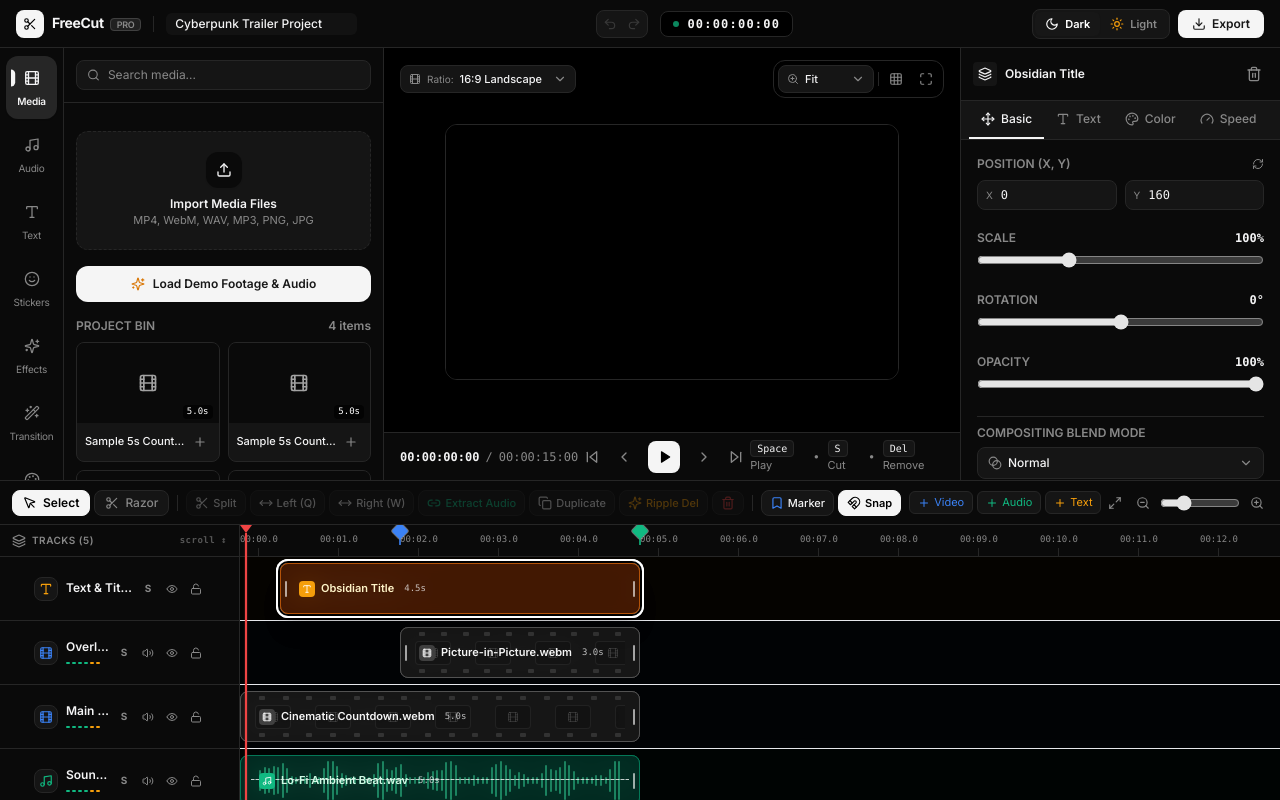
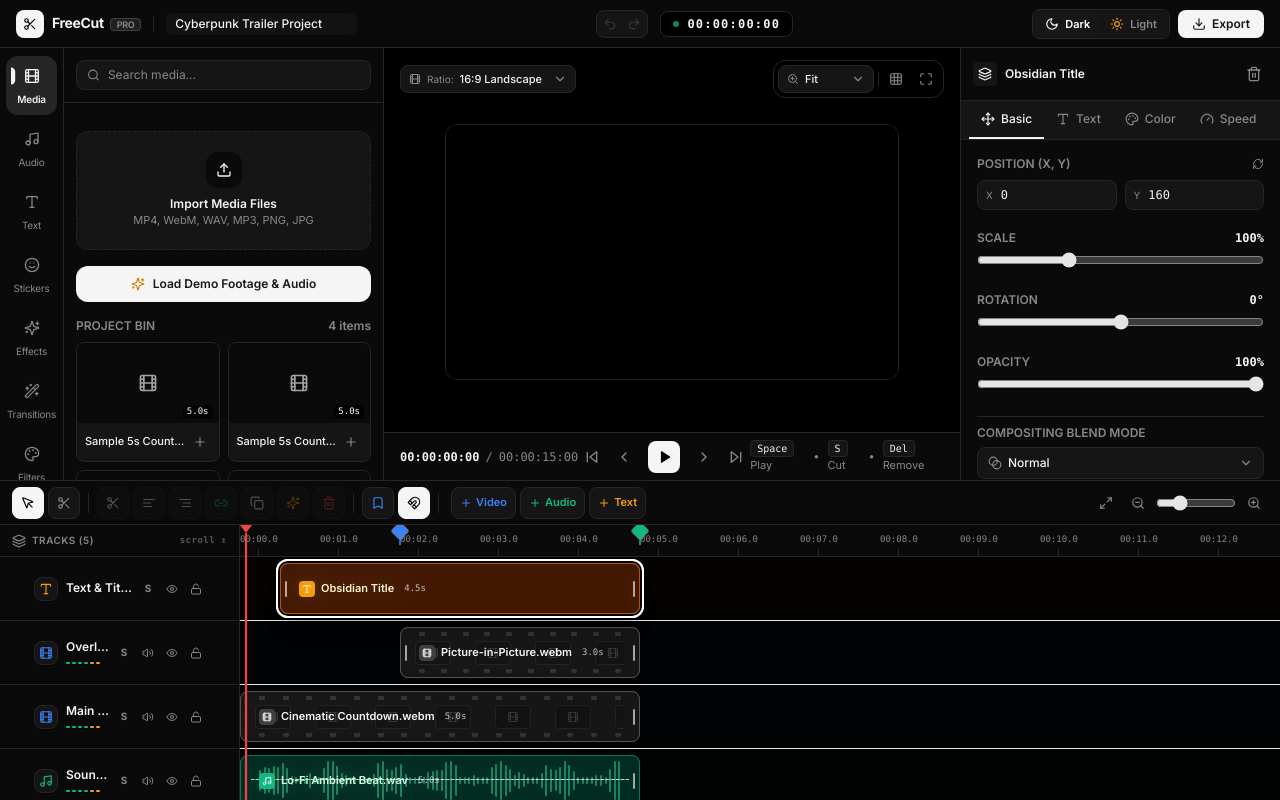
Before and after one commit to SamurAIGPT/FreeCut, a React (Vite) app: page / in a window 1280 px wide. Built offline with nearby package versions, Linux system fonts and the light colour scheme.

Commit message:
feat: add custom hover tooltips for all toolbar and sidebar icons, fix sidebar nav vertical scrolling

```diff
--- a/src/components/assets/AssetsPanel.tsx
+++ b/src/components/assets/AssetsPanel.tsx
@@ -4,9 +4,11 @@ import { SidebarContent } from '../sidebar/SidebarContent';
 
 export const AssetsPanel: React.FC = () => {
   return (
-    <div className="flex h-full shrink-0">
+    <div className="flex h-full shrink-0 overflow-hidden">
       <SidebarNav />
       <SidebarContent />
     </div>
   );
 };
+
+export default AssetsPanel;
--- a/src/components/sidebar/SidebarNav.tsx
+++ b/src/components/sidebar/SidebarNav.tsx
@@ -2,6 +2,7 @@ import React from 'react';
 import { Film, Music, Type, Sparkles, Wand2, Smile, Palette } from 'lucide-react';
 import { useEditorStore } from '@/store/useEditorStore';
 import { SidebarTab } from '@/types/editor';
+import { Tooltip } from '@/components/ui/Tooltip';
 
 interface NavItem {
   id: SidebarTab;
@@ -15,7 +16,7 @@ const NAV_ITEMS: NavItem[] = [
   { id: 'text', label: 'Text', icon: Type },
   { id: 'stickers', label: 'Stickers', icon: Smile },
   { id: 'effects', label: 'Effects', icon: Sparkles },
-  { id: 'transitions', label: 'Transition', icon: Wand2 },
+  { id: 'transitions', label: 'Transitions', icon: Wand2 },
   { id: 'filters', label: 'Filters', icon: Palette },
 ];
 
@@ -24,18 +25,18 @@ export const SidebarNav: React.FC = () => {
   const setActiveTab = useEditorStore((s) => s.setActiveSidebarTab);
 
   return (
-    <nav className="flex w-16 shrink-0 flex-col items-center border-r border-app-border bg-app-surface py-2 select-none transition-colors duration-200">
-      <div className="flex flex-1 flex-col gap-1 w-full px-1.5">
+    <nav className="flex h-full w-16 shrink-0 flex-col items-center border-r border-app-border bg-app-surface py-2 select-none overflow-y-auto overflow-x-hidden scrollbar-thin transition-colors duration-200">
+      <div className="flex flex-col gap-1 w-full px-1.5 pb-4">
         {NAV_ITEMS.map((item) => {
           const Icon = item.icon;
           const isActive = activeTab === item.id;
           return (
+            <Tooltip key={item.id} content={item.label} side="right" delay={200} className="w-full">
               <button
-              key={item.id}
                 onClick={() => setActiveTab(item.id)}
-              className={`group flex flex-col items-center justify-center gap-1 rounded-xl py-2.5 transition ${
+                className={`group flex w-full flex-col items-center justify-center gap-1 rounded-xl py-2 transition ${
                   isActive
-                  ? 'bg-neutral-200 dark:bg-neutral-800 text-app-text font-semibold shadow-sm'
+                    ? 'bg-neutral-200 dark:bg-neutral-800 text-app-text font-semibold shadow-xs'
                     : 'text-app-text-muted hover:bg-app-elevated hover:text-app-text'
                 }`}
               >
@@ -49,11 +50,14 @@ export const SidebarNav: React.FC = () => {
                     <span className="absolute -left-2 h-4 w-1 rounded-r-full bg-neutral-900 dark:bg-neutral-100" />
                   )}
                 </div>
-              <span className="text-[10px] tracking-tight">{item.label}</span>
+                <span className="text-[10px] tracking-tight truncate max-w-[50px]">{item.label}</span>
               </button>
+            </Tooltip>
           );
         })}
       </div>
     </nav>
   );
 };
+
+export default SidebarNav;
--- a/src/components/timeline/Timeline.tsx
+++ b/src/components/timeline/Timeline.tsx
@@ -1,13 +1,14 @@
 import React, { useRef, useState } from 'react';
 import {
   Magnet, Plus, Scissors, Trash2, ZoomIn, ZoomOut, MousePointer,
-  Copy, Link2, Bookmark, Sparkles, MoveHorizontal, Maximize2, Layers
+  Copy, Link2, Bookmark, Sparkles, AlignLeft, AlignRight, Maximize2, Layers
 } from 'lucide-react';
 import { useEditorStore } from '@/store/useEditorStore';
 import { TrackHeader } from './TrackHeader';
 import { TimeRuler } from './TimeRuler';
 import { Playhead } from './Playhead';
 import { ClipItem } from './ClipItem';
+import { Tooltip } from '@/components/ui/Tooltip';
 
 export const Timeline: React.FC = () => {
   const [scrollLeft, setScrollLeft] = useState(0);
@@ -27,8 +28,6 @@ export const Timeline: React.FC = () => {
   const setZoom = useEditorStore((s) => s.setZoom);
   const isSnapping = useEditorStore((s) => s.isSnapping);
   const toggleSnapping = useEditorStore((s) => s.toggleSnapping);
-  const isRippleMode = useEditorStore((s) => s.isRippleMode);
-  const toggleRippleMode = useEditorStore((s) => s.toggleRippleMode);
   const addTrack = useEditorStore((s) => s.addTrack);
   const activeTool = useEditorStore((s) => s.activeTool);
   const setActiveTool = useEditorStore((s) => s.setActiveTool);
@@ -57,185 +56,197 @@ export const Timeline: React.FC = () => {
     <div className="flex h-80 w-full flex-col border-t border-app-border bg-app-bg select-none transition-colors duration-200">
       {/* Timeline Pro Control Bar */}
       <div className="flex h-11 w-full items-center justify-between border-b border-app-border bg-app-surface px-3">
-        {/* Left Section: Editing Tools */}
+        {/* Left Section: Icon Editing Tools with Hover Tooltips */}
         <div className="flex items-center gap-1">
           {/* Select Tool (V) */}
+          <Tooltip content="Selection Tool" shortcut="V" side="top">
             <button
               onClick={() => setActiveTool('select')}
-            title="Selection Tool (V)"
-            className={`flex items-center gap-1.5 rounded-lg border px-2.5 py-1 text-xs font-medium transition ${
+              className={`flex h-8 w-8 items-center justify-center rounded-lg border transition ${
                 activeTool === 'select'
                   ? 'border-neutral-900 bg-neutral-900 text-white dark:border-neutral-100 dark:bg-neutral-100 dark:text-black font-semibold shadow-xs'
                   : 'border-app-border bg-app-elevated text-app-text-muted hover:text-app-text hover:bg-app-surface'
               }`}
             >
               <MousePointer className="h-3.5 w-3.5" />
-            <span className="hidden sm:inline">Select</span>
             </button>
+          </Tooltip>
 
           {/* Razor Tool (C) */}
+          <Tooltip content="Razor Tool" shortcut="C" side="top">
             <button
               onClick={() => setActiveTool('razor')}
-            title="Razor Tool (C) — Click clip to cut"
-            className={`flex items-center gap-1.5 rounded-lg border px-2.5 py-1 text-xs font-medium transition ${
+              className={`flex h-8 w-8 items-center justify-center rounded-lg border transition ${
                 activeTool === 'razor'
-                ? 'border-red-500 bg-red-500/15 text-red-500 font-semibold'
+                  ? 'border-red-500 bg-red-500/15 text-red-500 font-semibold shadow-xs'
                   : 'border-app-border bg-app-elevated text-app-text-muted hover:text-app-text hover:bg-app-surface'
               }`}
             >
               <Scissors className="h-3.5 w-3.5" />
-            <span className="hidden sm:inline">Razor</span>
             </button>
+          </Tooltip>
 
-          <div className="mx-1 h-4 w-px bg-app-border" />
+          <div className="mx-1 h-5 w-px bg-app-border" />
 
           {/* Split at Playhead (S) */}
+          <Tooltip content="Split element" shortcut="S" side="top">
             <button
               onClick={() => selectedClipId && splitClip(selectedClipId)}
               disabled={!selectedClipId}
-            title="Split Clip at Playhead (S)"
-            className="flex items-center gap-1 rounded-lg border border-app-border bg-app-elevated px-2 py-1 text-xs font-medium text-app-text hover:bg-app-surface disabled:opacity-30 transition"
+              className="flex h-8 w-8 items-center justify-center rounded-lg border border-app-border bg-app-elevated text-app-text hover:bg-app-surface disabled:opacity-30 transition"
             >
               <Scissors className="h-3.5 w-3.5" />
-            <span className="text-[11px]">Split</span>
             </button>
+          </Tooltip>
 
           {/* Split Left (Q) */}
+          <Tooltip content="Split left (Trim start)" shortcut="Q" side="top">
             <button
               onClick={() => selectedClipId && splitLeft(selectedClipId)}
               disabled={!selectedClipId}
-            title="Split Left / Trim Start to Playhead (Q)"
-            className="flex items-center gap-1 rounded-lg border border-app-border bg-app-elevated px-2 py-1 text-xs font-medium text-app-text hover:bg-app-surface disabled:opacity-30 transition"
+              className="flex h-8 w-8 items-center justify-center rounded-lg border border-app-border bg-app-elevated text-app-text hover:bg-app-surface disabled:opacity-30 transition"
             >
-            <MoveHorizontal className="h-3.5 w-3.5" />
-            <span className="text-[11px]">Left (Q)</span>
+              <AlignLeft className="h-3.5 w-3.5" />
             </button>
+          </Tooltip>
 
           {/* Split Right (W) */}
+          <Tooltip content="Split right (Trim end)" shortcut="W" side="top">
             <button
               onClick={() => selectedClipId && splitRight(selectedClipId)}
               disabled={!selectedClipId}
-            title="Split Right / Trim End to Playhead (W)"
-            className="flex items-center gap-1 rounded-lg border border-app-border bg-app-elevated px-2 py-1 text-xs font-medium text-app-text hover:bg-app-surface disabled:opacity-30 transition"
+              className="flex h-8 w-8 items-center justify-center rounded-lg border border-app-border bg-app-elevated text-app-text hover:bg-app-surface disabled:opacity-30 transition"
             >
-            <MoveHorizontal className="h-3.5 w-3.5" />
-            <span className="text-[11px]">Right (W)</span>
+              <AlignRight className="h-3.5 w-3.5" />
             </button>
+          </Tooltip>
 
-          {/* Separate Audio from Video */}
+          {/* Separate / Extract Audio from Video */}
+          <Tooltip content={isVideoSelected ? "Extract / Separate audio" : "Select video to extract audio"} side="top">
             <button
               onClick={() => selectedClipId && isVideoSelected && extractAudio(selectedClipId)}
               disabled={!selectedClipId || !isVideoSelected}
-            title="Separate / Extract Audio to Independent Track"
-            className="flex items-center gap-1 rounded-lg border border-app-border bg-app-elevated px-2 py-1 text-xs font-medium text-emerald-500 hover:bg-emerald-500/10 disabled:opacity-30 transition"
+              className="flex h-8 w-8 items-center justify-center rounded-lg border border-app-border bg-app-elevated text-emerald-500 hover:bg-emerald-500/10 disabled:opacity-30 transition"
             >
               <Link2 className="h-3.5 w-3.5" />
-            <span className="text-[11px] hidden md:inline">Extract Audio</span>
             </button>
+          </Tooltip>
 
           {/* Duplicate Clip (Ctrl+D) */}
+          <Tooltip content="Duplicate element" shortcut="Ctrl+D" side="top">
             <button
               onClick={() => selectedClipId && duplicateClip(selectedClipId)}
               disabled={!selectedClipId}
-            title="Duplicate Selected Clip (Ctrl+D)"
-            className="flex items-center gap-1 rounded-lg border border-app-border bg-app-elevated px-2 py-1 text-xs font-medium text-app-text hover:bg-app-surface disabled:opacity-30 transition"
+              className="flex h-8 w-8 items-center justify-center rounded-lg border border-app-border bg-app-elevated text-app-text hover:bg-app-surface disabled:opacity-30 transition"
             >
               <Copy className="h-3.5 w-3.5" />
-            <span className="text-[11px] hidden lg:inline">Duplicate</span>
             </button>
+          </Tooltip>
 
           {/* Ripple Delete (Shift+Del) */}
+          <Tooltip content="Ripple delete (Close gap)" shortcut="Shift+Del" side="top">
             <button
               onClick={() => selectedClipId && rippleDelete(selectedClipId)}
               disabled={!selectedClipId}
-            title="Ripple Delete: Remove clip and close gap (Shift+Del)"
-            className="flex items-center gap-1 rounded-lg border border-app-border bg-app-elevated px-2 py-1 text-xs font-medium text-amber-500 hover:bg-amber-500/10 disabled:opacity-30 transition"
+              className="flex h-8 w-8 items-center justify-center rounded-lg border border-app-border bg-app-elevated text-amber-500 hover:bg-amber-500/10 disabled:opacity-30 transition"
             >
               <Sparkles className="h-3.5 w-3.5" />
-            <span className="text-[11px] hidden lg:inline">Ripple Del</span>
             </button>
+          </Tooltip>
 
           {/* Delete (Del) */}
+          <Tooltip content="Delete element" shortcut="Del" side="top">
             <button
               onClick={() => selectedClipId && deleteClip(selectedClipId)}
               disabled={!selectedClipId}
-            title="Delete Selected Clip (Del)"
-            className="flex items-center gap-1 rounded-lg border border-app-border bg-app-elevated px-2 py-1 text-xs font-medium text-red-500 hover:bg-red-500/10 disabled:opacity-30 transition"
+              className="flex h-8 w-8 items-center justify-center rounded-lg border border-app-border bg-app-elevated text-red-500 hover:bg-red-500/10 disabled:opacity-30 transition"
             >
               <Trash2 className="h-3.5 w-3.5" />
             </button>
+          </Tooltip>
 
-          <div className="mx-1 h-4 w-px bg-app-border" />
+          <div className="mx-1 h-5 w-px bg-app-border" />
 
           {/* Add Bookmark / Marker (M) */}
+          <Tooltip content="Add marker at needle" shortcut="M" side="top">
             <button
               onClick={() => addMarker(playhead)}
-            title="Add Marker at Current Time (M)"
-            className="flex items-center gap-1 rounded-lg border border-app-border bg-app-elevated px-2 py-1 text-xs font-medium text-app-text hover:bg-app-surface transition"
+              className="flex h-8 w-8 items-center justify-center rounded-lg border border-app-border bg-app-elevated text-blue-500 hover:bg-app-surface transition"
             >
-            <Bookmark className="h-3.5 w-3.5 text-blue-500" />
-            <span className="text-[11px] hidden sm:inline">Marker</span>
+              <Bookmark className="h-3.5 w-3.5" />
             </button>
+          </Tooltip>
 
           {/* Magnet Snapping Toggle */}
+          <Tooltip content={isSnapping ? "Magnet snapping ON" : "Magnet snapping OFF"} side="top">
             <button
               onClick={toggleSnapping}
-            title={isSnapping ? 'Magnet Snapping ON (Click to disable)' : 'Magnet Snapping OFF (Click to enable)'}
-            className={`flex items-center gap-1 rounded-lg border px-2 py-1 text-xs font-medium transition ${
+              className={`flex h-8 w-8 items-center justify-center rounded-lg border transition ${
                 isSnapping
-                ? 'border-neutral-900 bg-neutral-900 text-white dark:border-neutral-100 dark:bg-neutral-100 dark:text-black font-semibold'
+                  ? 'border-neutral-900 bg-neutral-900 text-white dark:border-neutral-100 dark:bg-neutral-100 dark:text-black font-semibold shadow-xs'
                   : 'border-app-border bg-app-elevated text-app-text-muted hover:text-app-text hover:bg-app-surface'
               }`}
             >
               <Magnet className="h-3.5 w-3.5" />
-            <span className="text-[11px]">Snap</span>
             </button>
+          </Tooltip>
+
+          <div className="mx-1 h-5 w-px bg-app-border" />
 
           {/* Quick Add Track Buttons */}
           <div className="flex items-center gap-1 pl-1">
+            <Tooltip content="Add Video Track" side="top">
               <button
                 onClick={() => addTrack('video')}
-              title="Add Video Track"
-              className="flex items-center gap-1 rounded-md border border-app-border bg-app-elevated px-2 py-0.5 text-[11px] text-blue-500 hover:bg-blue-500/10 transition"
+                className="flex items-center gap-1 rounded-lg border border-app-border bg-app-elevated px-2 h-8 text-[11px] font-semibold text-blue-500 hover:bg-blue-500/10 transition"
               >
                 <Plus className="h-3 w-3" />
                 <span>Video</span>
               </button>
+            </Tooltip>
+
+            <Tooltip content="Add Audio Track" side="top">
               <button
                 onClick={() => addTrack('audio')}
-              title="Add Audio Track"
-              className="flex items-center gap-1 rounded-md border border-app-border bg-app-elevated px-2 py-0.5 text-[11px] text-emerald-500 hover:bg-emerald-500/10 transition"
+                className="flex items-center gap-1 rounded-lg border border-app-border bg-app-elevated px-2 h-8 text-[11px] font-semibold text-emerald-500 hover:bg-emerald-500/10 transition"
               >
                 <Plus className="h-3 w-3" />
                 <span>Audio</span>
               </button>
+            </Tooltip>
+
+            <Tooltip content="Add Text Track" side="top">
               <button
                 onClick={() => addTrack('text')}
-              title="Add Text Track"
-              className="flex items-center gap-1 rounded-md border border-app-border bg-app-elevated px-2 py-0.5 text-[11px] text-amber-500 hover:bg-amber-500/10 transition"
+                className="flex items-center gap-1 rounded-lg border border-app-border bg-app-elevated px-2 h-8 text-[11px] font-semibold text-amber-500 hover:bg-amber-500/10 transition"
               >
                 <Plus className="h-3 w-3" />
                 <span>Text</span>
               </button>
+            </Tooltip>
           </div>
         </div>
 
-        {/* Right Section: Zoom & Scale Controls */}
-        <div className="flex items-center gap-1.5 shrink-0">
+        {/* Right Section: Zoom & Scale Controls with Tooltips */}
+        <div className="flex items-center gap-1 shrink-0">
+          <Tooltip content="Fit timeline to screen" side="top">
             <button
               onClick={handleFitToZoom}
-            title="Fit Timeline to Screen"
-            className="rounded p-1 text-app-text-muted hover:bg-app-elevated hover:text-app-text transition"
+              className="flex h-7 w-7 items-center justify-center rounded-lg text-app-text-muted hover:bg-app-elevated hover:text-app-text transition"
             >
               <Maximize2 className="h-3.5 w-3.5" />
             </button>
+          </Tooltip>
+
+          <Tooltip content="Zoom Out" side="top">
             <button
               onClick={() => setZoom(zoom - 20)}
-            title="Zoom Out"
-            className="rounded p-1 text-app-text-muted hover:bg-app-elevated hover:text-app-text transition"
+              className="flex h-7 w-7 items-center justify-center rounded-lg text-app-text-muted hover:bg-app-elevated hover:text-app-text transition"
             >
               <ZoomOut className="h-3.5 w-3.5" />
             </button>
+          </Tooltip>
+
           <input
             type="range"
             min={25}
@@ -244,13 +255,15 @@ export const Timeline: React.FC = () => {
             onChange={(e) => setZoom(Number(e.target.value))}
             className="w-20 accent-neutral-800 dark:accent-neutral-200"
           />
+
+          <Tooltip content="Zoom In" side="top">
             <button
               onClick={() => setZoom(zoom + 20)}
-            title="Zoom In"
-            className="rounded p-1 text-app-text-muted hover:bg-app-elevated hover:text-app-text transition"
+              className="flex h-7 w-7 items-center justify-center rounded-lg text-app-text-muted hover:bg-app-elevated hover:text-app-text transition"
             >
               <ZoomIn className="h-3.5 w-3.5" />
             </button>
+          </Tooltip>
         </div>
       </div>
 
--- /dev/null
+++ b/src/components/ui/Tooltip.tsx
@@ -0,0 +1,76 @@
+import React, { useState, useRef, useEffect } from 'react';
+
+interface TooltipProps {
+  content: React.ReactNode;
+  shortcut?: string;
+  side?: 'top' | 'bottom' | 'left' | 'right';
+  delay?: number;
+  children: React.ReactElement;
+  className?: string;
+}
+
+export const Tooltip: React.FC<TooltipProps> = ({
+  content,
+  shortcut,
+  side = 'top',
+  delay = 150,
+  children,
+  className = '',
+}) => {
+  const [isVisible, setIsVisible] = useState(false);
+  const timeoutRef = useRef<ReturnType<typeof setTimeout> | null>(null);
+
+  const showTooltip = () => {
+    timeoutRef.current = setTimeout(() => {
+      setIsVisible(true);
+    }, delay);
+  };
+
+  const hideTooltip = () => {
+    if (timeoutRef.current) {
+      clearTimeout(timeoutRef.current);
+    }
+    setIsVisible(false);
+  };
+
+  useEffect(() => {
+    return () => {
+      if (timeoutRef.current) clearTimeout(timeoutRef.current);
+    };
+  }, []);
+
+  const positionClasses = {
+    top: 'bottom-full left-1/2 -translate-x-1/2 mb-1.5',
+    bottom: 'top-full left-1/2 -translate-x-1/2 mt-1.5',
+    left: 'right-full top-1/2 -translate-y-1/2 mr-1.5',
+    right: 'left-full top-1/2 -translate-y-1/2 ml-1.5',
+  }[side];
+
+  return (
+    <div
+      className={`relative inline-flex items-center justify-center ${className}`}
+      onMouseEnter={showTooltip}
+      onMouseLeave={hideTooltip}
+      onFocus={showTooltip}
+      onBlur={hideTooltip}
+    >
+      {children}
+
+      {isVisible && (
+        <div
+          role="tooltip"
+          className={`pointer-events-none absolute z-50 flex items-center gap-1.5 whitespace-nowrap rounded-md border border-neutral-700/80 bg-neutral-900/95 dark:border-neutral-800 dark:bg-black/95 px-2 py-1 text-[11px] font-medium text-white shadow-xl backdrop-blur-md transition-all duration-150 animate-in fade-in zoom-in-95 ${positionClasses}`}
+        >
+          <span>{content}</span>
+          {shortcut && (
+            <kbd className="rounded bg-neutral-800 px-1.5 py-0.2 font-mono text-[9px] text-neutral-300 border border-neutral-700/60 shadow-xs">
+              {shortcut}
+            </kbd>
+          )}
+        </div>
+      )}
+    </div>
+  );
+};
+
+export default Tooltip;
```
Lines whose indentation alone changed are shown as unchanged.
